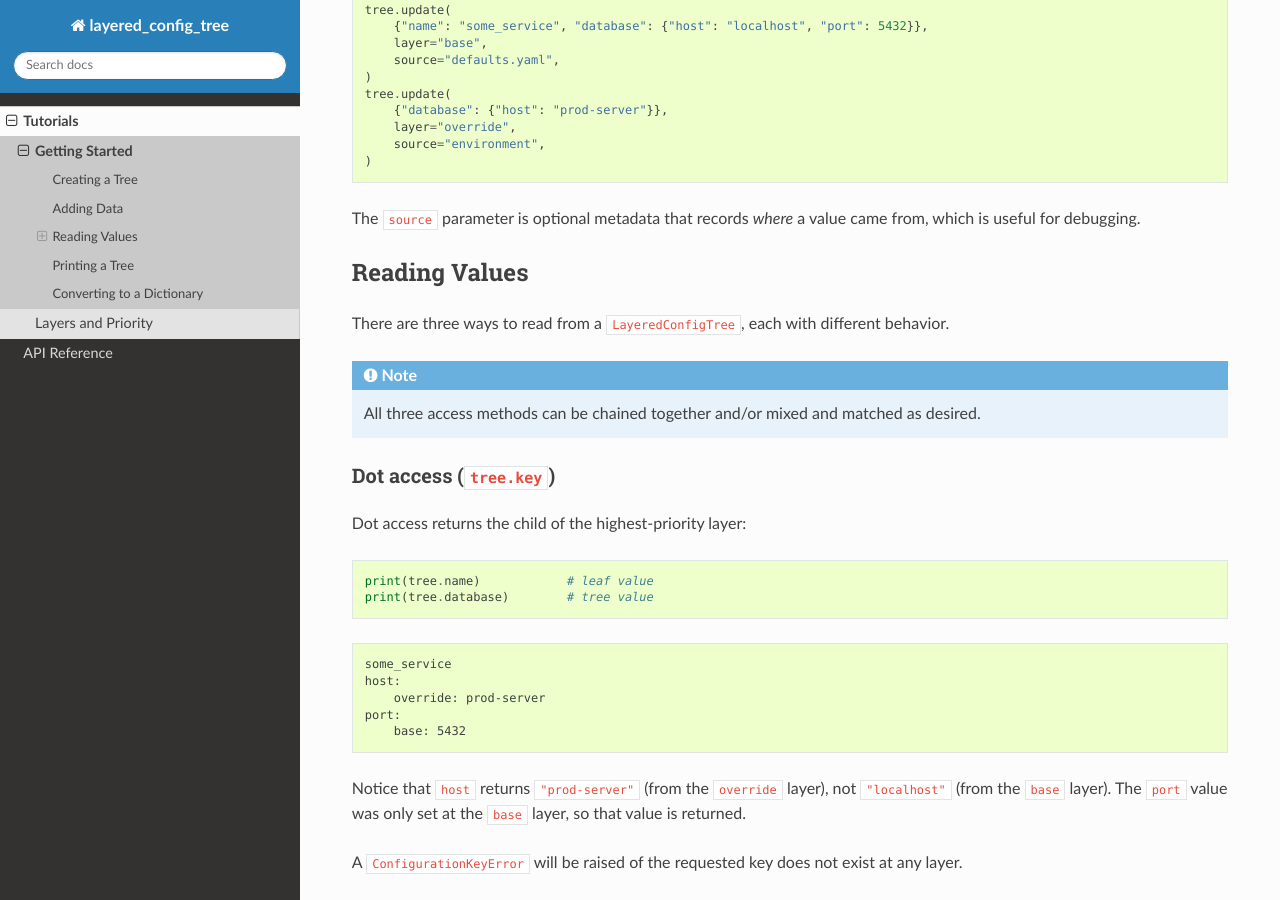
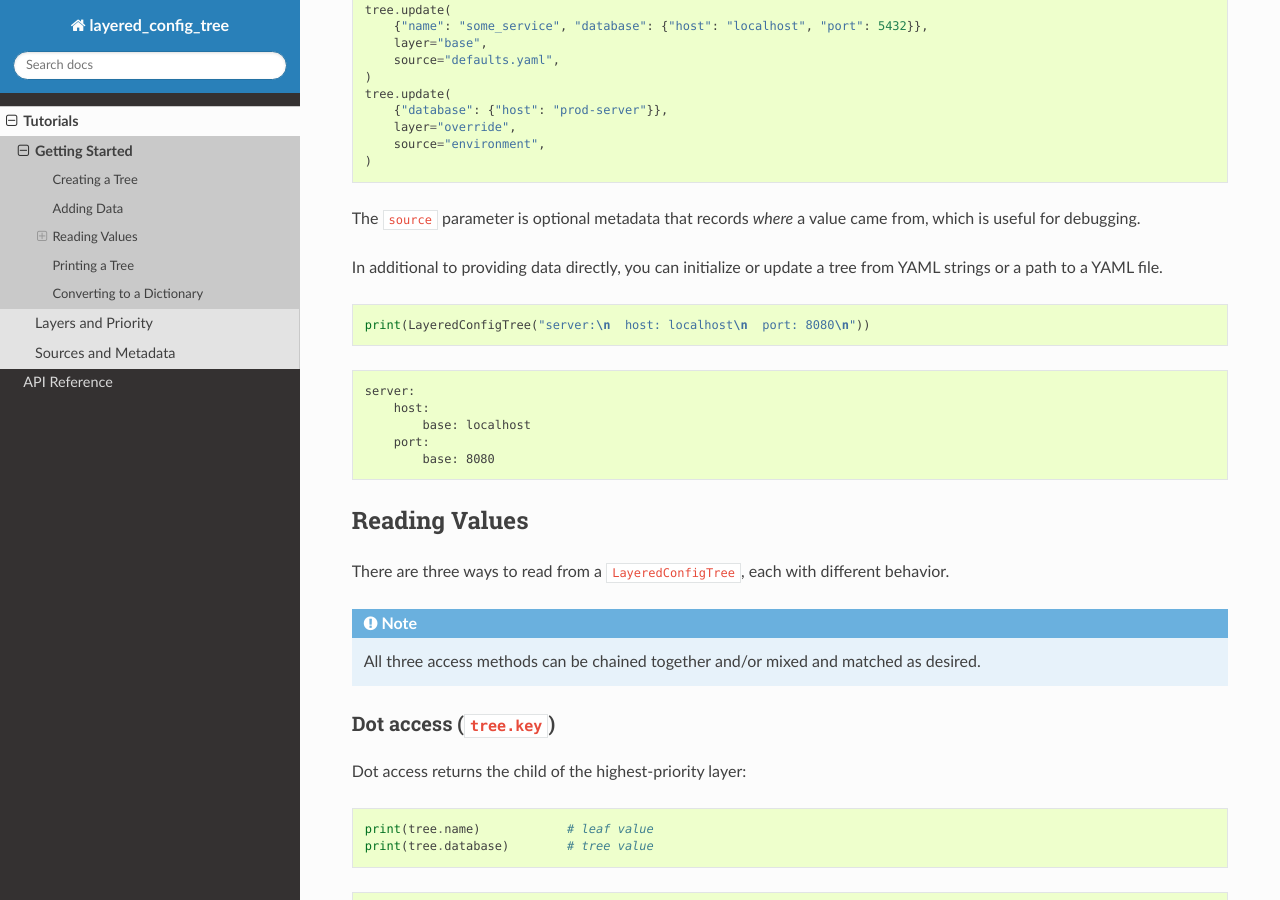
Before and after one commit to ihmeuw/layered_config_tree, a Sphinx documentation site: the page built from docs/source/tutorials/getting_started.rst, in a window 1280 px wide and 900 px high, scrolled down 849 px. Built offline with Sphinx 7.4.7 and the Read the Docs theme 3.1.0, drawn with Linux system fonts in a browser that asks for light colours; the version number could not be read and is left out.

Commit message:
sources and metadata

```diff
--- a/docs/source/tutorials/getting_started.rst
+++ b/docs/source/tutorials/getting_started.rst
@@ -56,6 +56,21 @@ specific layer. Data is provided as a (possibly nested) dictionary:
 
 The ``source`` parameter is optional metadata that records *where* a value came
 from, which is useful for debugging.
+
+In additional to providing data directly, you can initialize or update a tree from
+YAML strings or a path to a YAML file.
+
+.. testcode::
+
+    print(LayeredConfigTree("server:\n  host: localhost\n  port: 8080\n"))
+
+.. testoutput::
+
+    server:
+        host:
+            base: localhost
+        port:
+            base: 8080
 
 Reading Values
 ==============
```
Also changed, not shown: docs/source/tutorials/sources_and_metadata.rst (added, +115 -0 lines).
